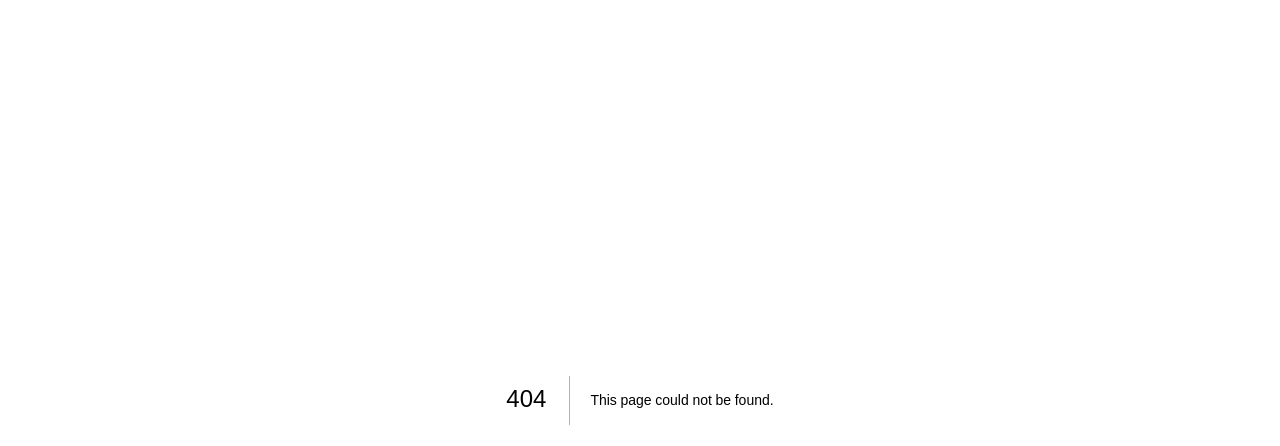
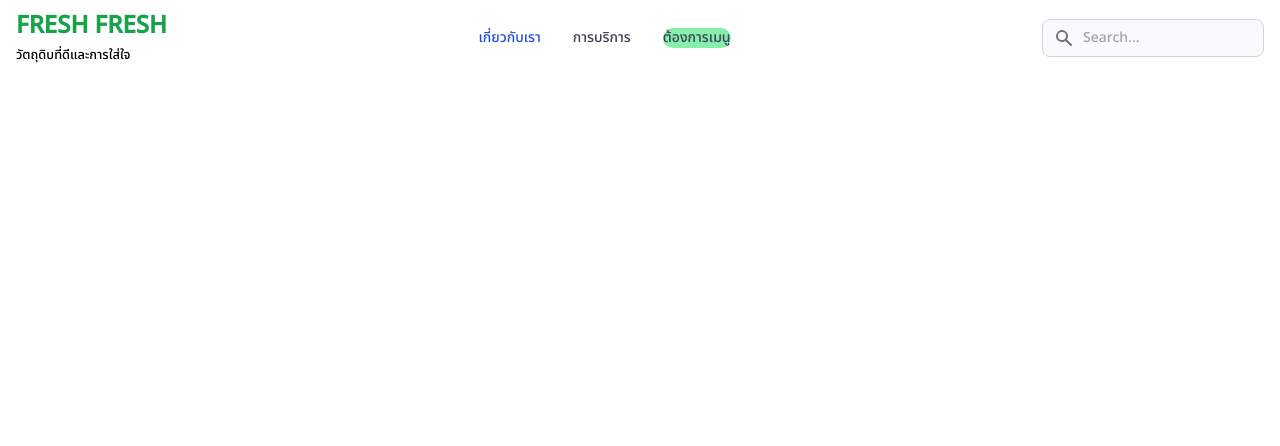
Before and after one commit to Nack-thanaphon/freshfresh, a Next.js app: page /components/Header in a window 1280 px wide. Before the commit this address had no page. Shown: the top 446 px of the page. Built offline with nearby package versions, Linux system fonts and the light colour scheme.

Commit message:
14/6/2022

```diff
--- a/pages/_document.tsx
+++ b/pages/_document.tsx
@@ -1,8 +1,10 @@
 import { Html, Head, Main, NextScript } from 'next/document'
+
 
 export default function Document() {
   return (
     <Html>
+      <title>FreshFresh | น้ำผลไม้สุขภาพดี</title>
       <Head />
       <body>
         <Main />
--- /dev/null
+++ b/pages/components/Header.tsx
@@ -0,0 +1,145 @@
+export default function Header() {
+  return (
+    <nav className="bg-white border-gray-200 px-2 sm:px-4 py-2.5 rounded dark:bg-gray-800">
+      <div className="container flex flex-wrap justify-between items-center mx-auto">
+        <a href="https://flowbite.com" className="flex items-center">
+          {/* <img src="/docs/images/logo.svg" className="mr-3 h-6 sm:h-9" alt="Flowbite Logo"/> */}
+          <div className="self-center whitespace-nowrap dark:text-white uppercase">
+            <h3 className="text-2xl font-bold text-green-600">Fresh Fresh</h3>
+            <small>วัตถุดิบที่ดีและการใส่ใจ</small>
+          </div>
+        </a>
+        <div className="flex md:order-2">
+          <button
+            type="button"
+            data-collapse-toggle="mobile-menu-3"
+            aria-controls="mobile-menu-3"
+            aria-expanded="false"
+            className="md:hidden text-gray-500 dark:text-gray-400 hover:bg-gray-100 dark:hover:bg-gray-700 focus:outline-none focus:ring-4 focus:ring-gray-200 dark:focus:ring-gray-700 rounded-lg text-sm p-2.5 mr-1"
+          >
+            <svg
+              className="w-5 h-5"
+              fill="currentColor"
+              viewBox="0 0 20 20"
+              xmlns="http://www.w3.org/2000/svg"
+            >
+              <path
+                fill-rule="evenodd"
+                d="M8 4a4 4 0 100 8 4 4 0 000-8zM2 8a6 6 0 1110.89 3.476l4.817 4.817a1 1 0 01-1.414 1.414l-4.816-4.816A6 6 0 012 8z"
+                clip-rule="evenodd"
+              ></path>
+            </svg>
+          </button>
+          <div className="hidden relative md:block">
+            <div className="flex absolute inset-y-0 left-0 items-center pl-3 pointer-events-none">
+              <svg
+                className="w-5 h-5 text-gray-500"
+                fill="currentColor"
+                viewBox="0 0 20 20"
+                xmlns="http://www.w3.org/2000/svg"
+              >
+                <path
+                  fill-rule="evenodd"
+                  d="M8 4a4 4 0 100 8 4 4 0 000-8zM2 8a6 6 0 1110.89 3.476l4.817 4.817a1 1 0 01-1.414 1.414l-4.816-4.816A6 6 0 012 8z"
+                  clip-rule="evenodd"
+                ></path>
+              </svg>
+            </div>
+            <input
+              type="text"
+              id="search-navbar"
+              className="block p-2 pl-10 w-full text-gray-900 bg-gray-50 rounded-lg border border-gray-300 sm:text-sm focus:ring-blue-500 focus:border-blue-500 dark:bg-gray-700 dark:border-gray-600 dark:placeholder-gray-400 dark:text-white dark:focus:ring-blue-500 dark:focus:border-blue-500"
+              placeholder="Search..."
+            />
+          </div>
+          <button
+            data-collapse-toggle="mobile-menu-3"
+            type="button"
+            className="inline-flex items-center p-2 text-sm text-gray-500 rounded-lg md:hidden hover:bg-gray-100 focus:outline-none focus:ring-2 focus:ring-gray-200 dark:text-gray-400 dark:hover:bg-gray-700 dark:focus:ring-gray-600"
+            aria-controls="mobile-menu-3"
+            aria-expanded="false"
+          >
+            <svg
+              className="w-6 h-6"
+              fill="currentColor"
+              viewBox="0 0 20 20"
+              xmlns="http://www.w3.org/2000/svg"
+            >
+              <path
+                fill-rule="evenodd"
+                d="M3 5a1 1 0 011-1h12a1 1 0 110 2H4a1 1 0 01-1-1zM3 10a1 1 0 011-1h12a1 1 0 110 2H4a1 1 0 01-1-1zM3 15a1 1 0 011-1h12a1 1 0 110 2H4a1 1 0 01-1-1z"
+                clip-rule="evenodd"
+              ></path>
+            </svg>
+            <svg
+              className="hidden w-6 h-6"
+              fill="currentColor"
+              viewBox="0 0 20 20"
+              xmlns="http://www.w3.org/2000/svg"
+            >
+              <path
+                fill-rule="evenodd"
+                d="M4.293 4.293a1 1 0 011.414 0L10 8.586l4.293-4.293a1 1 0 111.414 1.414L11.414 10l4.293 4.293a1 1 0 01-1.414 1.414L10 11.414l-4.293 4.293a1 1 0 01-1.414-1.414L8.586 10 4.293 5.707a1 1 0 010-1.414z"
+                clip-rule="evenodd"
+              ></path>
+            </svg>
+          </button>
+        </div>
+        <div
+          className="hidden justify-between items-center w-full md:flex md:w-auto md:order-1"
+          id="mobile-menu-3"
+        >
+          <div className="relative mt-3 md:hidden">
+            <div className="flex absolute inset-y-0 left-0 items-center pl-3 pointer-events-none">
+              <svg
+                className="w-5 h-5 text-gray-500"
+                fill="currentColor"
+                viewBox="0 0 20 20"
+                xmlns="http://www.w3.org/2000/svg"
+              >
+                <path
+                  fill-rule="evenodd"
+                  d="M8 4a4 4 0 100 8 4 4 0 000-8zM2 8a6 6 0 1110.89 3.476l4.817 4.817a1 1 0 01-1.414 1.414l-4.816-4.816A6 6 0 012 8z"
+                  clip-rule="evenodd"
+                ></path>
+              </svg>
+            </div>
+            <input
+              type="text"
+              id="search-navbar"
+              className="block p-2 pl-10 w-full text-gray-900 bg-gray-50 rounded-lg border border-gray-300 sm:text-sm focus:ring-blue-500 focus:border-blue-500 dark:bg-gray-700 dark:border-gray-600 dark:placeholder-gray-400 dark:text-white dark:focus:ring-blue-500 dark:focus:border-blue-500"
+              placeholder="Search..."
+            />
+          </div>
+          <ul className="flex flex-col mt-4 md:flex-row  md:space-x-8 md:mt-0 md:text-sm md:font-medium">
+            <li>
+              <a
+                href="#"
+                className="block py-2 pr-4 pl-3 text-white bg-blue-700 rounded md:bg-transparent md:text-blue-700 md:p-0 dark:text-white"
+                aria-current="page"
+              >
+                เกี่ยวกับเรา
+              </a>
+            </li>
+            <li>
+              <a
+                href="#"
+                className="block py-2 pr-4 pl-3 text-gray-700 border-b border-gray-100 hover:bg-gray-50 md:hover:bg-transparent md:border-0 md:hover:text-blue-700 md:p-0 md:dark:hover:text-white dark:text-gray-400 dark:hover:bg-gray-700 dark:hover:text-white md:dark:hover:bg-transparent dark:border-gray-700"
+              >
+                การบริการ
+              </a>
+            </li>
+            <li>
+              <a
+                href="#"
+                className="block py-2 pr-4 pl-3 text-gray-700 border-b border-gray-100 hover:bg-gray-50 md:hover:bg-transparent md:border-0 md:hover:bg-green-100 md:p-0 dark:text-gray-400 md:dark:hover:text-white dark:hover:bg-gray-700 dark:hover:text-white md:dark:hover:bg-transparent dark:border-gray-700 rounded-full  bg-green-300"
+              >
+                ต้องการเมนู
+              </a>
+            </li>
+          </ul>
+        </div>
+      </div>
+    </nav>
+  );
+}
--- a/styles/globals.css
+++ b/styles/globals.css
@@ -1,8 +1,9 @@
+@import url('https://fonts.googleapis.com/css2?family=Noto+Sans+Thai:wght@500&display=swap');
 @tailwind base;
 @tailwind components;
 @tailwind utilities;
-@import url('https://fonts.googleapis.com/css2?family=Noto+Sans+Thai&display=swap');
 
-*{
-    font-family: 'Noto Sans Thai', sans-serif !important;
+*
+{
+        font-family: 'Noto Sans Thai', sans-serif;
 }
```
Also changed, not shown: pages/index.tsx (+72 -26 lines).
